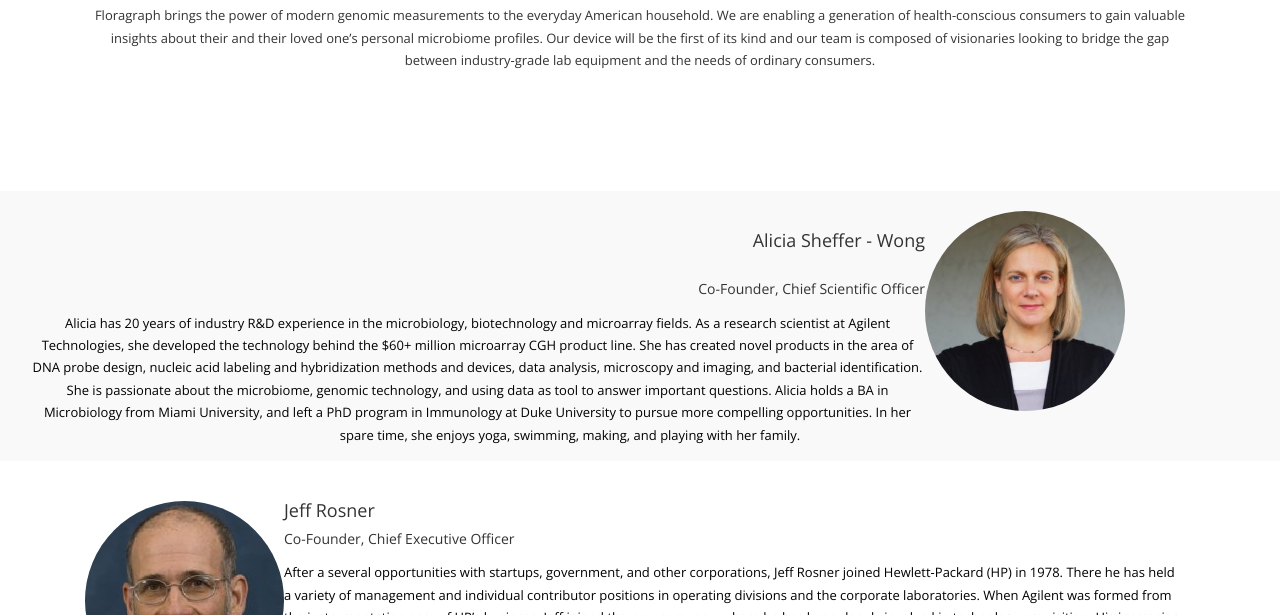
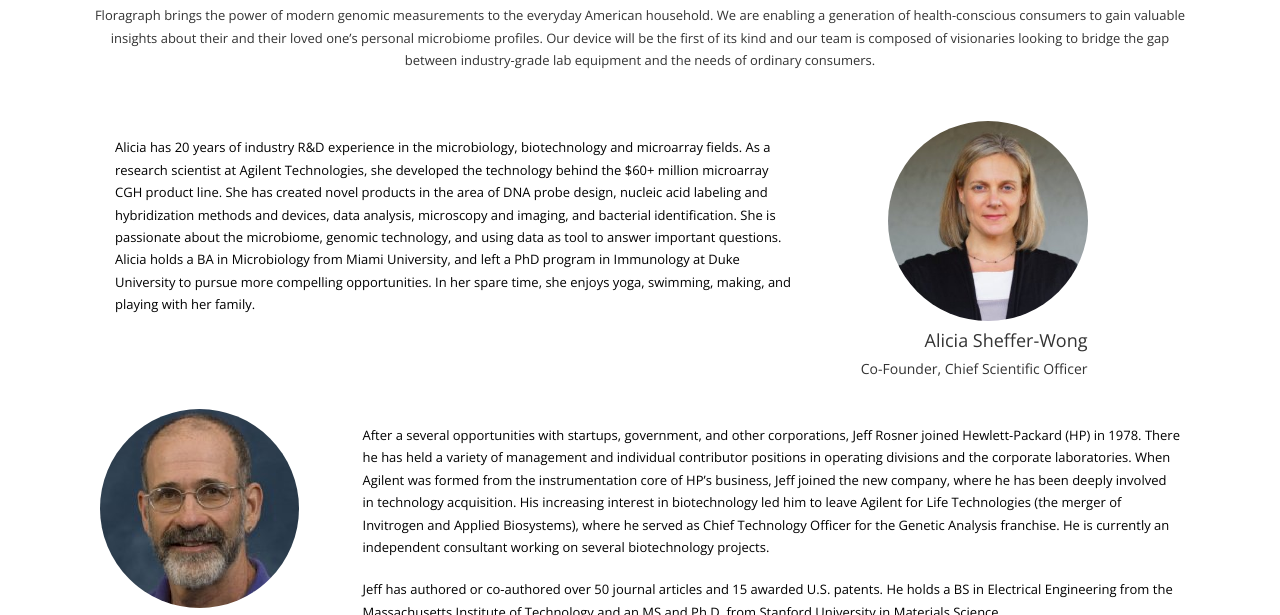
Before and after one commit to emilyhughes23/floragraph-site, a plain HTML site: page team.html in a window 1280 px wide. Shown: the part 179-794 px from the top of the page. Drawn offline with nearby package versions, Linux system fonts and the light colour scheme; a script that the page names is missing.

Commit message:
fixed team page

```diff
--- a/team.html
+++ b/team.html
@@ -69,23 +69,26 @@
 				</div>
 			</div>
 		</div>
-	<div class="box">
-		<div class="container row">
+
+		<div class="container">
 			<div class="col-lg-12">
-				<div class="text-right">
-					<img class="img-circle" src="images/team/alicia.jpg" height="200px" style="float:right">
-						<h4>Alicia Sheffer - Wong </h4>
+				<div class="col-lg-8">
+							<p class="team-text">Alicia  has 20 years of industry R&D experience in the microbiology, biotechnology and microarray fields. As a research scientist at Agilent Technologies, she developed the technology behind the $60+ million microarray CGH product line. She has created novel products in the area of DNA probe design, nucleic acid labeling and hybridization methods and devices, data analysis, microscopy and imaging, and bacterial identification. She is passionate about the microbiome, genomic technology, and using data as tool to answer important questions. Alicia holds a BA in Microbiology from Miami University, and left a PhD program in Immunology at Duke University to pursue more compelling opportunities. In her spare time,  she enjoys yoga, swimming, making, and playing with her family.</p>
+				</div>
+				<div class="text-right col-lg-3">
+					<img class="img-circle" src="images/team/alicia.jpg" height="200px" style="float:right, margin-left: 5px">
+						<h4>Alicia Sheffer-Wong </h4>
 						<h5>Co-Founder, Chief Scientific Officer</h5>
 				</div>
-							<p class="team-text">Alicia  has 20 years of industry R&D experience in the microbiology, biotechnology and microarray fields. As a research scientist at Agilent Technologies, she developed the technology behind the $60+ million microarray CGH product line. She has created novel products in the area of DNA probe design, nucleic acid labeling and hybridization methods and devices, data analysis, microscopy and imaging, and bacterial identification. She is passionate about the microbiome, genomic technology, and using data as tool to answer important questions. Alicia holds a BA in Microbiology from Miami University, and left a PhD program in Immunology at Duke University to pursue more compelling opportunities. In her spare time,  she enjoys yoga, swimming, making, and playing with her family.</p>
+
 
 			</div>
         </div>
-        </div>
+        <br/>
         <div class="container">
 			<div class="col-lg-12">
-				<div class="text-left">
-					<img class="img-circle team" src="images/team/jeff.jpg" style="float:left">
+				<div class="text-left col-lg-3 ">
+					<img class="img-circle team" src="images/team/jeff.jpg" style="float:left, margin-right: 5px">
 					<h4>Jeff Rosner</h4>
 					<h5>Co-Founder, Chief Executive Officer</h5>
 				</div>
```
